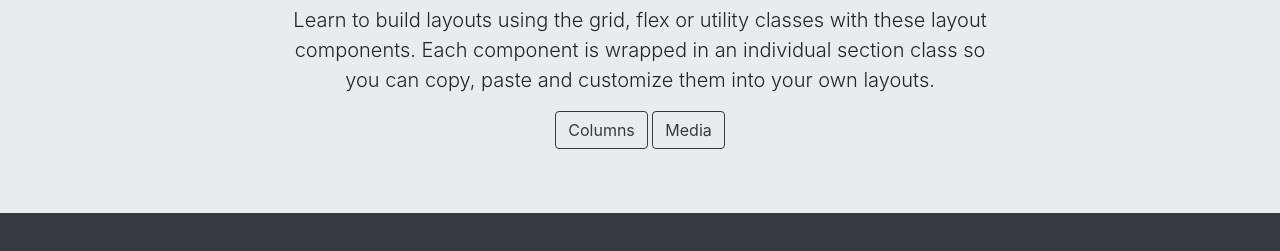
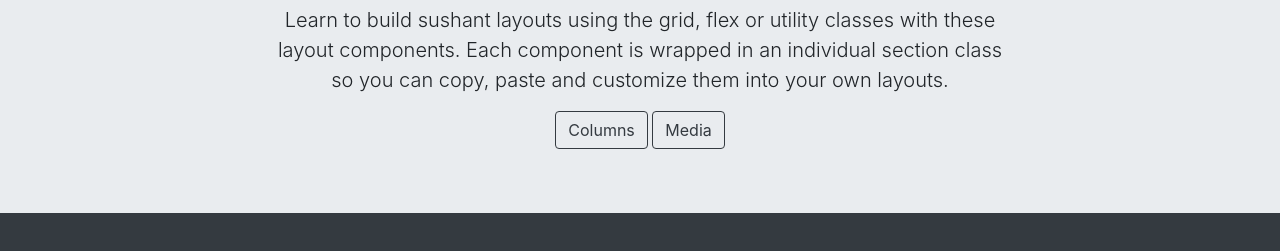
Before and after one commit to sush2424/scaling-system, a plain HTML site: page index.html in a window 1280 px wide. Shown: the part 157-408 px from the top of the page. Drawn offline with nearby package versions, Linux system fonts and the light colour scheme.

Commit message:
fixed the line

```diff
--- a/index.html
+++ b/index.html
@@ -45,7 +45,7 @@
             <div class="col-11 col-sm-10 col-md-8 animated fadeInUp">
               <h3 class="text-reverse">Introduction</h3>
               <p class="lead">
-                Learn to build layouts using the grid, flex or utility classes with these layout components. Each component is wrapped in an
+                Learn to build sushant layouts using the grid, flex or utility classes with these layout components. Each component is wrapped in an
                 individual section class so you can copy, paste and customize them into your own layouts.
               </p>
               <a class="btn btn-outline-dark" href="columns.html">Columns</a>
```
